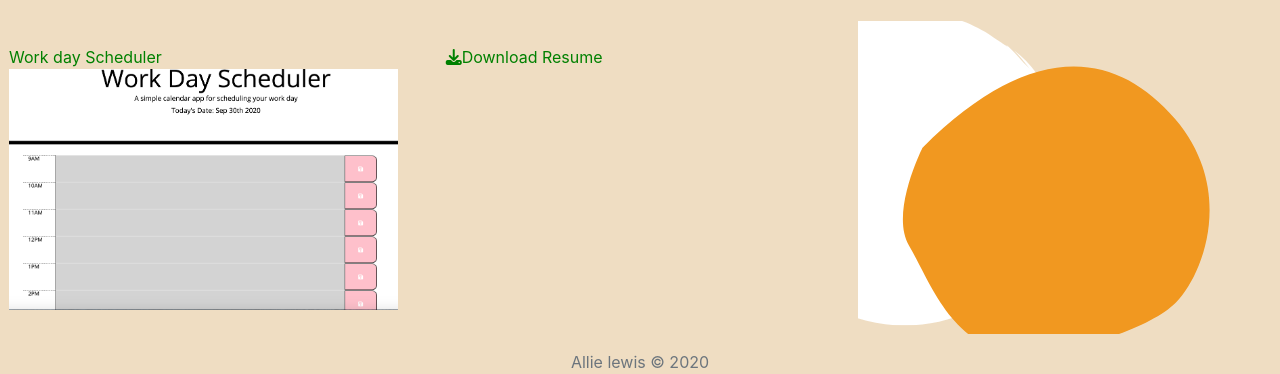
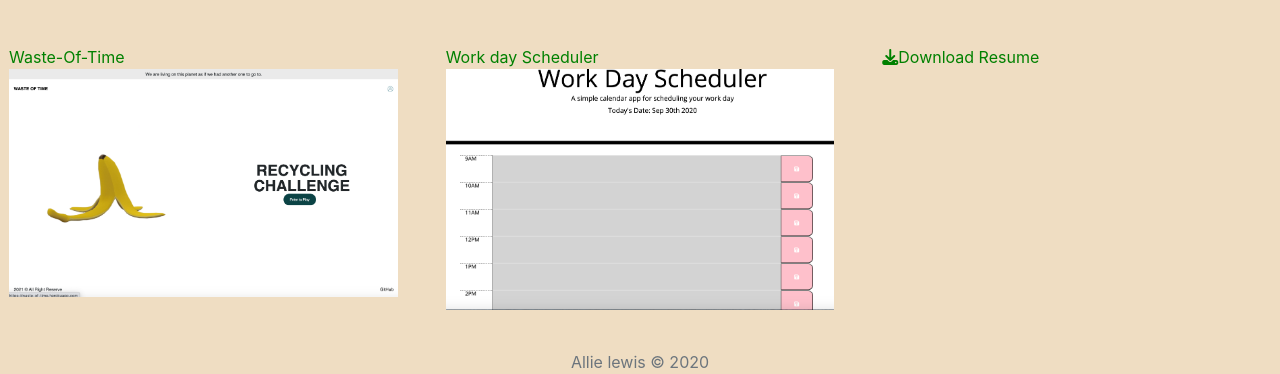
Before and after one commit to allielewis07/Responsive-Portfolio, a plain HTML site: page portfolio.html in a window 1280 px wide. Shown: the part 474-848 px from the top of the page. Drawn offline with nearby package versions, Linux system fonts and the light colour scheme.

Commit message:
added project

```diff
--- a/portfolio.html
+++ b/portfolio.html
@@ -69,6 +69,14 @@
         </div>
         <div class="col-md-4 px-4 py-4">
 
+            <a style=color:green; target="_blank" href=" https://waste-of-time.herokuapp.com/">
+                <link rel="import" class="rounded mx-auto d-block" href="component.html">Waste-Of-Time
+                </text:Instagram></a>
+            <a target="_blank" href=" https://waste-of-time.herokuapp.com/">
+                <img alt="Waste-Of-Time" src="Assets/Waste-Of-Time.png" class="img-fluid"></img>
+        </div>
+        <div class="col-md-4 px-4 py-4">
+
             <a style=color:green; target="_blank" href="https://allielewis07.github.io/work-day-scheduler/">
                 <link rel="import" class="rounded mx-auto d-block" href="component.html">Work day Scheduler
                 </text:Instagram></a>
```
Also changed, not shown: Assets/Brooklyn.png (added), Assets/Waste-Of-Time.png (added).
